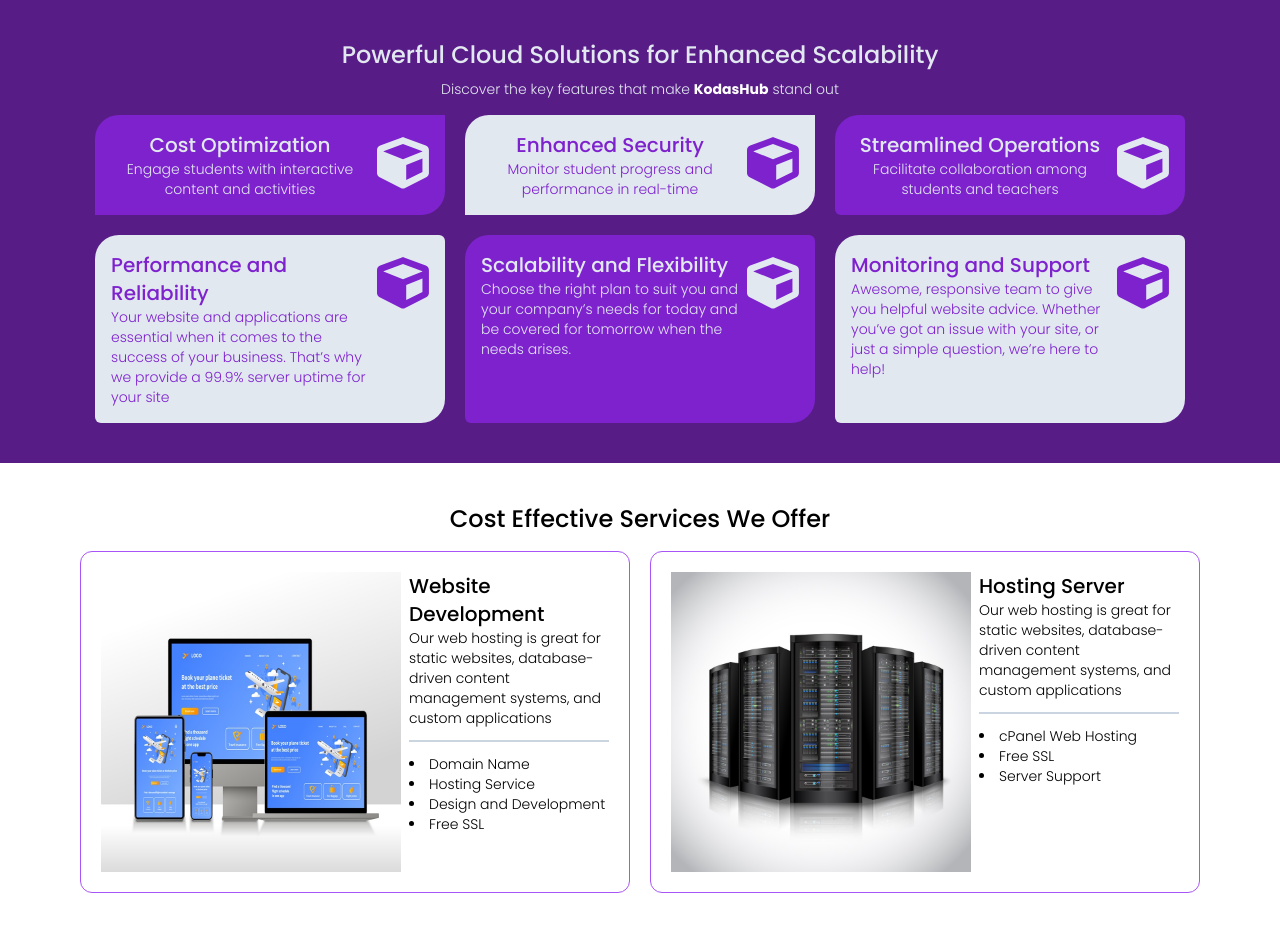
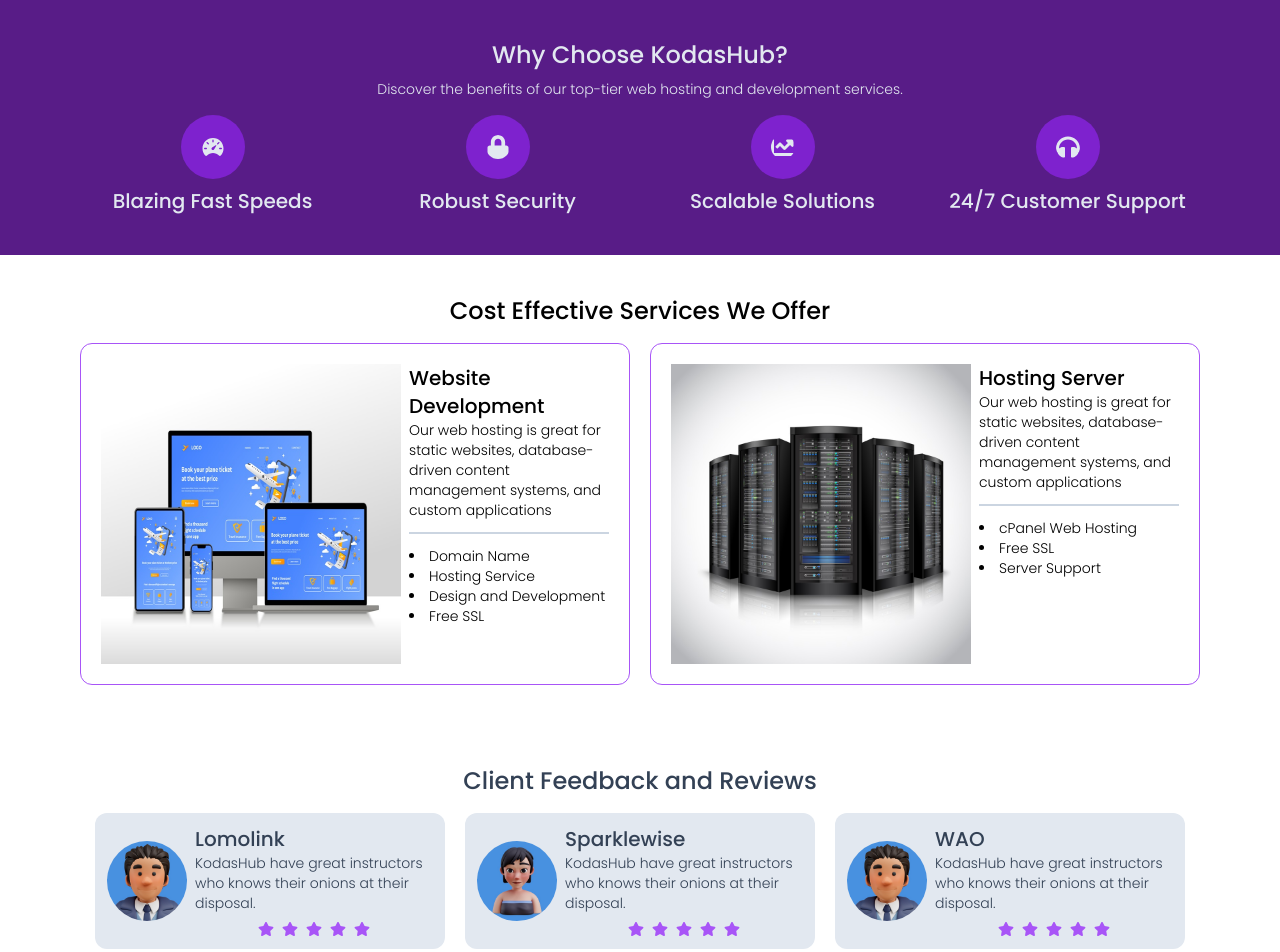
Before and after one commit to PhilipOyelegbin/kodashub, a Next.js app: page / in a window 1280 px wide. Shown: the part 900-1852 px from the top of the page. Built offline with nearby package versions, Linux system fonts and the light colour scheme.

Commit message:
add: faq added

```diff
--- a/app/(dashboard)/Global.jsx
+++ b/app/(dashboard)/Global.jsx
@@ -11,7 +11,7 @@
 
   return (
     <div className='relative flex gap-1 items-start'>
-      <Sidebar toggle={toggle} />
+      <Sidebar toggle={toggle} handleToggle={handleToggle} />
       <div className='w-full'>
         <Header handleToggle={handleToggle} />
         <main className='h-screen p-5'>{children}</main>
--- a/app/(dashboard)/Sidebar.jsx
+++ b/app/(dashboard)/Sidebar.jsx
@@ -2,9 +2,9 @@
 import Image from "next/image";
 import Link from "next/link";
 import { usePathname } from "next/navigation";
-import { FaBackward } from "react-icons/fa";
+import { FaBackward, FaTimes } from "react-icons/fa";
 
-export const Sidebar = ({ toggle }) => {
+export const Sidebar = ({ toggle, handleToggle }) => {
   const path = usePathname();
   const sideLinks = [
     { url: "/user", title: "Dashboard" },
@@ -16,10 +16,16 @@
   return (
     <aside
       className={`${
-        toggle ? "left-0 static" : "-left-full fixed"
-      } p-5 h-screen shadow-md duration-300 ease-linear`}
+        toggle ? "left-0 absolute md:static" : "-left-full fixed"
+      } p-5 h-screen shadow-md duration-300 ease-linear bg-white`}
     >
       <div className='text-center mb-5'>
+        <div className='w-full flex justify-end mb-5 text-2xl right-5 md:hidden'>
+          <FaTimes
+            className='cursor-pointer text-purple-500'
+            onClick={handleToggle}
+          />
+        </div>
         <Image
           src='/male.jpg'
           className='w-20 border-2 border-purple-500 aspect-square rounded-full'
--- /dev/null
+++ b/app/(router)/services/_components/FAQ.jsx
@@ -0,0 +1,65 @@
+"use client";
+import Image from "next/image";
+import { useState } from "react";
+import { FaChevronDown } from "react-icons/fa";
+
+export const FAQ = () => {
+  const [toggle, setToggle] = useState(null);
+
+  const handleClick = (index) => {
+    setToggle(index === toggle ? null : index);
+  };
+
+  const faq = [
+    {
+      question: "What services does KodasHub offer?",
+      answer:
+        "We offer web hosting, web development, and a variety of other services to help your business grow.",
+    },
+    {
+      question: "Can KodasHub handle e-commerce projects?",
+      answer:
+        "Yes, we provide comprehensive e-commerce solutions to enhance your online store.",
+    },
+    {
+      question: "How do I start a web development project with KodasHub?",
+      answer:
+        "Schedule a consultation with us to discuss your needs and we'll help you get started.",
+    },
+  ];
+
+  return (
+    <section className='flex flex-col md:flex-row gap-5 py-10 px-5 lg:px-20'>
+      <Image
+        src='/questions.jpg'
+        className='flex-1 w-72 h-auto rounded-md'
+        width={300}
+        height={300}
+        alt='faq banner'
+      />
+      <div className='flex-1'>
+        <h3 className='text-center'>Frequently Asked Questions</h3>
+        <div className='flex flex-col gap-5 mt-3'>
+          {faq.map((item, i) => (
+            <div key={i}>
+              <div className='flex items-center justify-between mb-3'>
+                <h6 className='w-full'>{item.question}</h6>
+                <FaChevronDown
+                  className='cursor-pointer'
+                  onClick={() => handleClick(i)}
+                />
+              </div>
+              <p
+                className={`${
+                  i !== toggle && "hidden"
+                } duration-300 ease-linear`}
+              >
+                {item.answer}
+              </p>
+            </div>
+          ))}
+        </div>
+      </div>
+    </section>
+  );
+};
--- a/app/(router)/services/page.jsx
+++ b/app/(router)/services/page.jsx
@@ -1,6 +1,7 @@
 import Services from "./_components/Services";
 import HostPricing from "./_components/HostPricing";
 import WebPricing from "./_components/WebPricing";
+import { FAQ } from "./_components/FAQ";
 
 function Service() {
   return (
@@ -11,6 +12,7 @@
       <Services />
       <WebPricing />
       <HostPricing />
+      <FAQ />
     </article>
   );
 }
--- a/app/components/Features.jsx
+++ b/app/components/Features.jsx
@@ -1,68 +1,33 @@
-import { FaCube } from "react-icons/fa";
+import { FaChartLine, FaHeadphones, FaLock } from "react-icons/fa";
+import { IoIosSpeedometer } from "react-icons/io";
 
 function Features() {
   return (
     <section className='py-10 px-5 lg:px-20 bg-purple-900 text-slate-200'>
-      <h3 className='text-center'>
-        Powerful Cloud Solutions for Enhanced Scalability
-      </h3>
+      <h3 className='text-center'>Why Choose KodasHub?</h3>
       <p className='text-center mt-2'>
-        Discover the key features that make{" "}
-        <span className='text-white font-bold'>KodasHub</span> stand out
+        Discover the benefits of our top-tier web hosting and development
+        services.
       </p>
-      <div className='flex flex-wrap justify-center mt-4 gap-5'>
-        <div className='flex gap-2 max-w-[350px] hover:shadow-md ease-in-out duration-300 hover:shadow-slate-500 bg-purple-700 p-4 rounded-tl-3xl rounded-br-3xl text-center'>
-          <div className='w-full'>
-            <h4>Cost Optimization</h4>
-            <p>Engage students with interactive content and activities</p>
-          </div>
-          <FaCube className='w-16 h-16' />
+      <div className='grid grid-cols-2 md:grid-cols-4 mt-4 gap-5'>
+        <div className='flex flex-col gap-2 items-center justify-center'>
+          <IoIosSpeedometer className='w-16 h-16 bg-purple-700 p-5 rounded-full' />
+          <h4>Blazing Fast Speeds</h4>
         </div>
-        <div className='flex gap-2 max-w-[350px] hover:shadow-md ease-in-out duration-300 hover:shadow-slate-500 bg-slate-200 text-purple-700 p-4 rounded-tl-3xl rounded-br-3xl text-center'>
-          <div className='w-full'>
-            <h4>Enhanced Security</h4>
-            <p>Monitor student progress and performance in real-time</p>
-          </div>
-          <FaCube className='w-16 h-16' />
+
+        <div className='flex flex-col gap-2 items-center justify-center'>
+          <FaLock className='w-16 h-16 bg-purple-700 p-5 rounded-full' />
+          <h4>Robust Security</h4>
         </div>
-        <div className='flex gap-2 max-w-[350px] rounded-md hover:shadow-md ease-in-out duration-300 hover:shadow-slate-500 bg-purple-700 p-4 rounded-tl-3xl rounded-br-3xl text-center'>
-          <div className='w-full'>
-            <h4>Streamlined Operations</h4>
-            <p>Facilitate collaboration among students and teachers</p>
-          </div>
-          <FaCube className='w-16 h-16' />
+
+        <div className='flex flex-col gap-2 items-center justify-center'>
+          <FaChartLine className='w-16 h-16 bg-purple-700 p-5 rounded-full' />
+          <h4>Scalable Solutions</h4>
         </div>
-        <div className='flex gap-2 max-w-[350px] rounded-md hover:shadow-md ease-in-out duration-300 hover:shadow-slate-500 bg-slate-200 text-purple-700 p-4 rounded-tl-3xl rounded-br-3xl'>
-          <div className='w-full'>
-            <h4>Performance and Reliability</h4>
-            <p>
-              Your website and applications are essential when it comes to the
-              success of your business. That’s why we provide a 99.9% server
-              uptime for your site
-            </p>
-          </div>
-          <FaCube className='w-16 h-16' />
-        </div>
-        <div className='flex gap-2 max-w-[350px] rounded-md hover:shadow-md ease-in-out duration-300 hover:shadow-slate-500 bg-purple-700 p-4 rounded-tl-3xl rounded-br-3xl'>
-          <div className='w-full'>
-            <h4>Scalability and Flexibility</h4>
-            <p>
-              Choose the right plan to suit you and your company’s needs for
-              today and be covered for tomorrow when the needs arises.
-            </p>
-          </div>
-          <FaCube className='w-16 h-16' />
-        </div>
-        <div className='flex gap-2 max-w-[350px] rounded-md hover:shadow-md ease-in-out duration-300 hover:shadow-slate-500 bg-slate-200 text-purple-700 p-4 rounded-tl-3xl rounded-br-3xl'>
-          <div className='w-full'>
-            <h4>Monitoring and Support</h4>
-            <p>
-              Awesome, responsive team to give you helpful website advice.
-              Whether you’ve got an issue with your site, or just a simple
-              question, we’re here to help!
-            </p>
-          </div>
-          <FaCube className='w-16 h-16' />
+
+        <div className='flex flex-col gap-2 items-center justify-center'>
+          <FaHeadphones className='w-16 h-16 bg-purple-700 p-5 rounded-full' />
+          <h4>24/7 Customer Support</h4>
         </div>
       </div>
     </section>
--- a/app/components/Hero.jsx
+++ b/app/components/Hero.jsx
@@ -11,9 +11,8 @@
           Solutions
         </h1>
         <h5 className='mb-5'>
-          Your go-to web hosting provider offering reliable, secure, and
-          affordable hosting solutions. Whether you’re launching a personal blog
-          or a business website.
+          Experience unparalleled web hosting and development services tailored
+          to your needs. Join us and elevate your online presence.
         </h5>
         <Button url='/register' label='Get Started' />
       </div>
--- a/app/components/Testimonials.jsx
+++ b/app/components/Testimonials.jsx
@@ -1,5 +1,6 @@
 import Image from "next/image";
 import { Testimonials as TestimonialData } from "../utils/data";
+import { FaStar } from "react-icons/fa";
 
 function Testimonials() {
   return (
@@ -9,7 +10,7 @@
         {TestimonialData.map((list, index) => (
           <figure
             key={index}
-            className='flex gap-2 max-w-[350px] rounded-xl hover:shadow-md ease-in-out duration-300 hover:shadow-purple-700 bg-slate-200 p-3'
+            className='flex gap-2 items-center max-w-[350px] rounded-xl hover:shadow-md ease-in-out duration-300 hover:shadow-purple-700 bg-slate-200 p-3'
           >
             <Image
               src={list.cover_image}
@@ -21,6 +22,13 @@
             <figcaption>
               <h4>{list.name}</h4>
               <p>{list.summary}</p>
+              <span className='flex gap-2 mt-2 mx-auto w-fit text-purple-500'>
+                {Array(list.rating)
+                  .fill(0)
+                  .map((d, i) => (
+                    <FaStar key={i} />
+                  ))}
+              </span>
             </figcaption>
           </figure>
         ))}
--- a/app/utils/data.js
+++ b/app/utils/data.js
@@ -98,17 +98,20 @@
     summary:
       "KodasHub have great instructors who knows their onions at their disposal.",
     cover_image: "/male.jpg",
+    rating: 5,
   },
   {
     name: "Sparklewise",
     summary:
       "KodasHub have great instructors who knows their onions at their disposal.",
     cover_image: "/female.jpg",
+    rating: 5,
   },
   {
     name: "WAO",
     summary:
       "KodasHub have great instructors who knows their onions at their disposal.",
     cover_image: "/male.jpg",
+    rating: 5,
   },
 ];
```
Also changed, not shown: public/questions.jpg (added).
